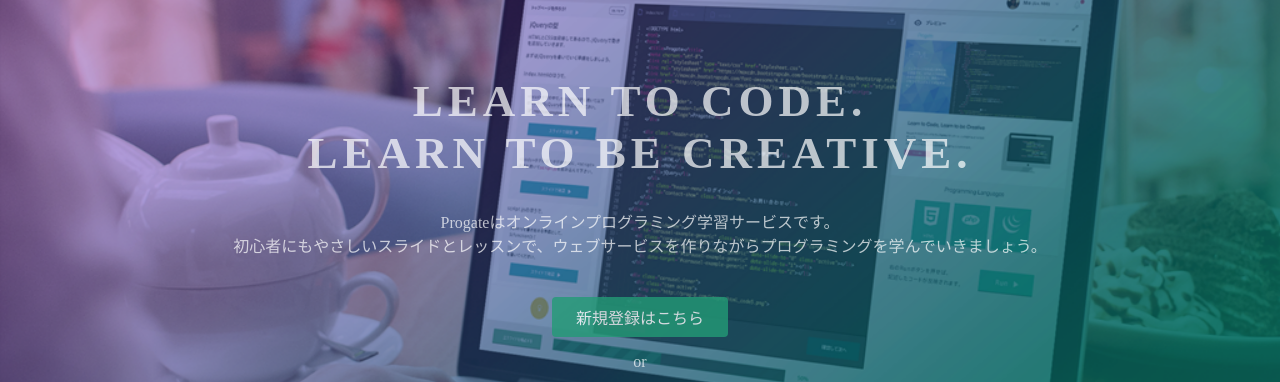
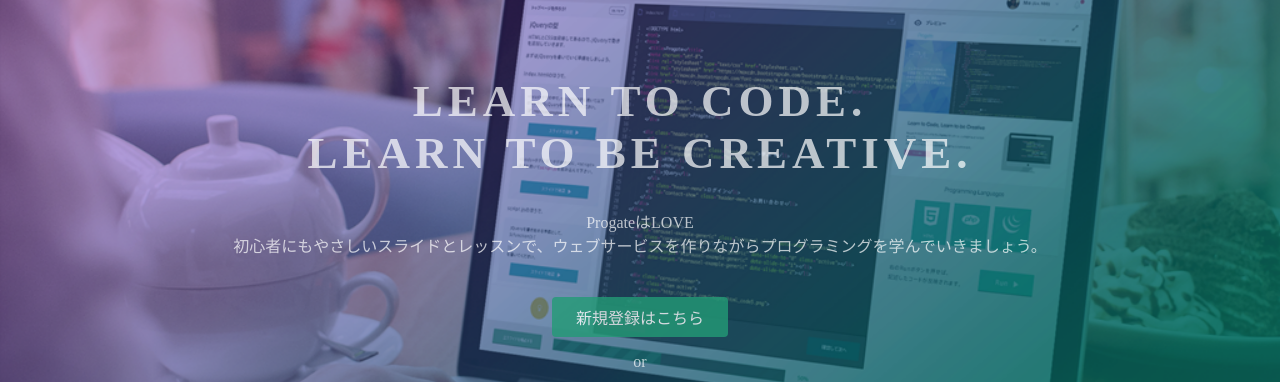
Before and after one commit to jackiejapan/github.io, a plain HTML site: page index.html in a window 1280 px wide. Shown: the part 135-517 px from the top of the page. Drawn offline with Linux system fonts and the light colour scheme.

Commit message:
Update index.html

```diff
--- a/index.html
+++ b/index.html
@@ -24,7 +24,7 @@
   <div class="top-wrapper">
     <div class="container">
       <h1>LEARN TO CODE.<br>LEARN TO BE CREATIVE.</h1>
-      <p>Progateはオンラインプログラミング学習サービスです。<br>初心者にもやさしいスライドとレッスンで、ウェブサービスを作りながらプログラミングを学んでいきましょう。</p>
+      <p>ProgateはLOVE<br>初心者にもやさしいスライドとレッスンで、ウェブサービスを作りながらプログラミングを学んでいきましょう。</p>
       <div class="btn-wrapper">
         <a href="#" class="btn signup">新規登録はこちら</a>
         <p>or</p>
```
